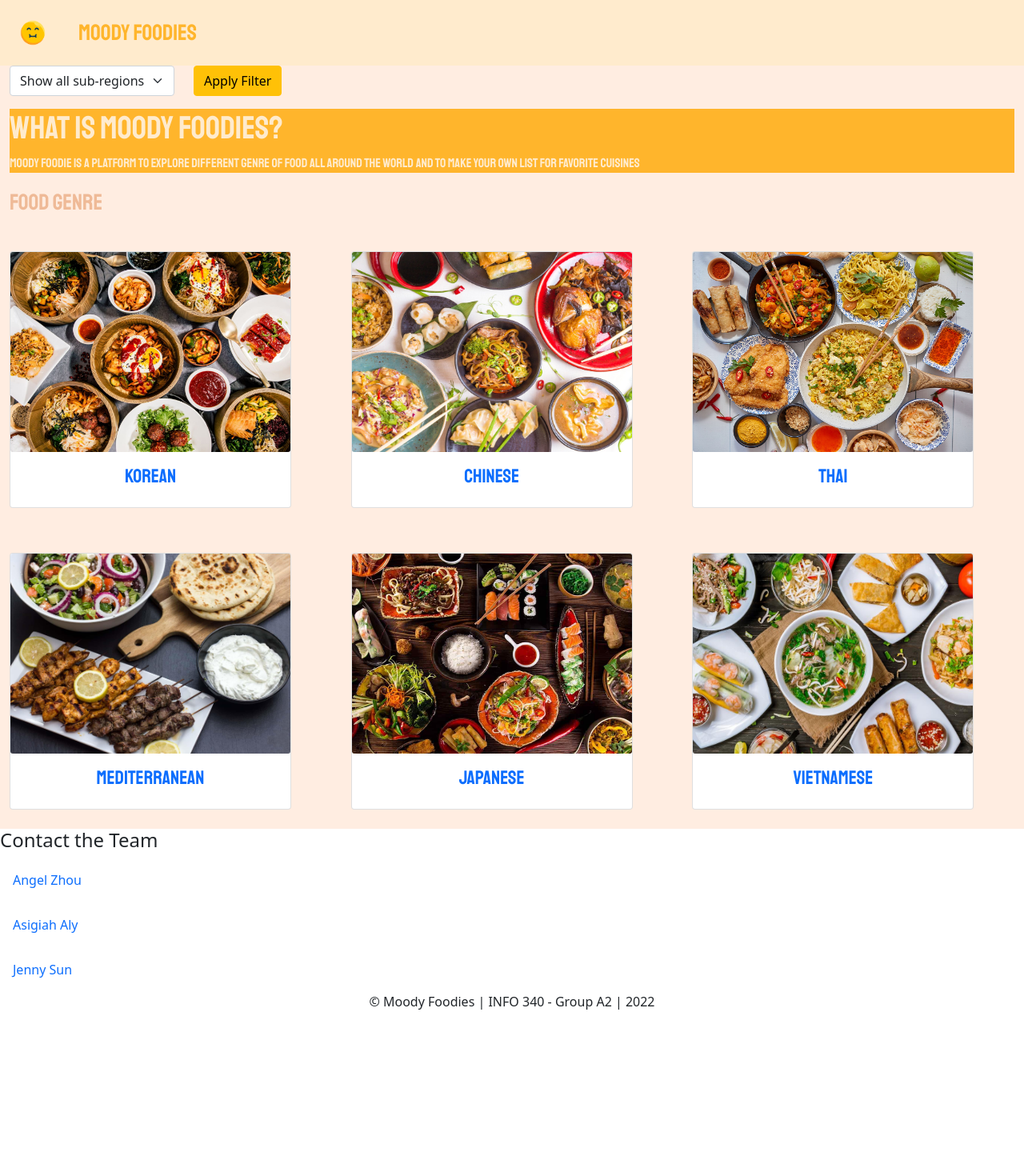
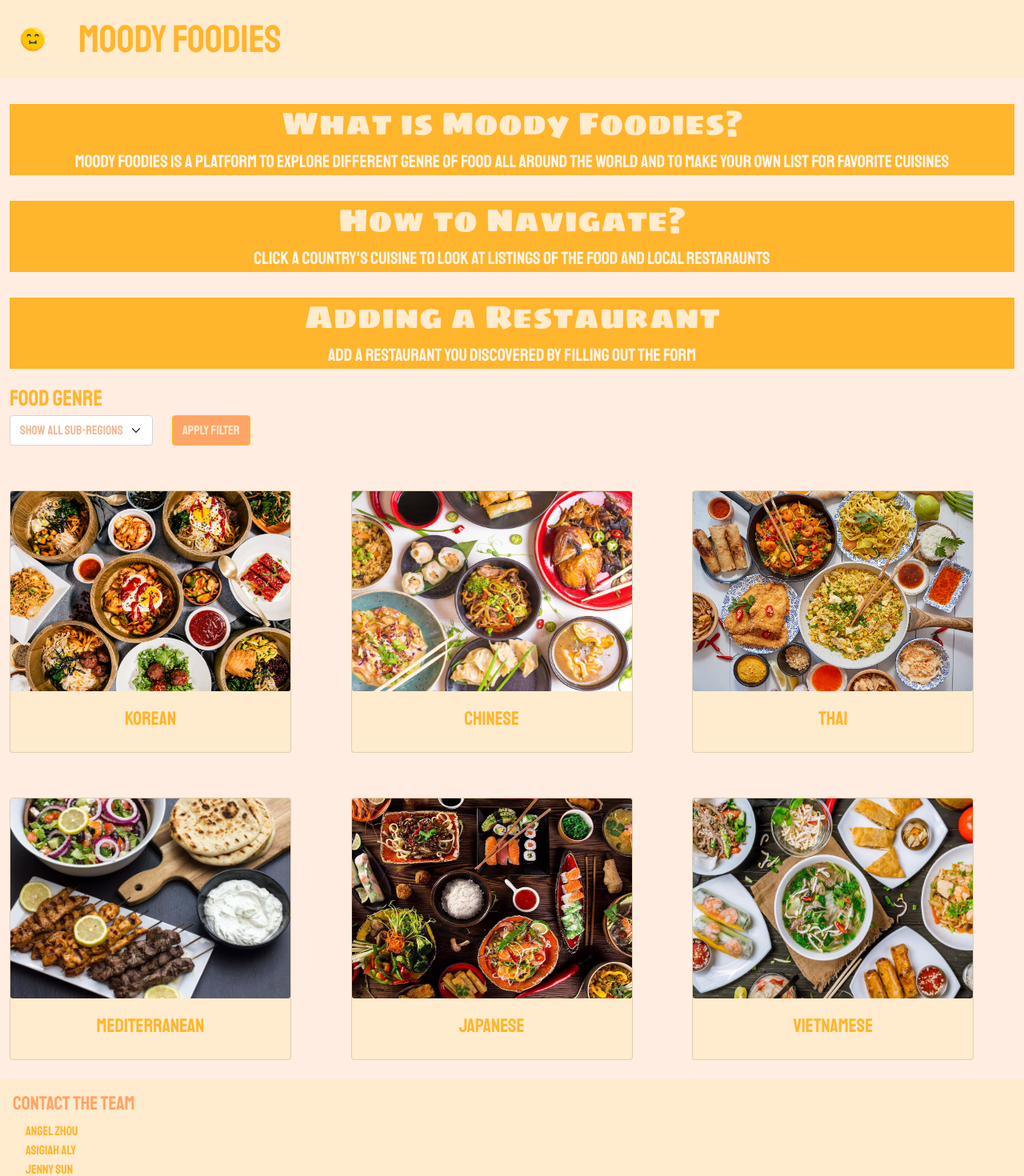
Before and after one commit to info340-wi22/project-lzhou4, a React (Create React App) app: page / in a window 1280 px wide. Shown: the top 1470 px of the page at 80% size. Before the commit the page ends 1280 px from the top, so only its background shows below. Built offline with nearby package versions, Linux system fonts and the light colour scheme.

Commit message:
css and edit draft

```diff
--- a/src/App.js
+++ b/src/App.js
@@ -14,12 +14,12 @@ function App(props) {
   // change to represent current rest
   const [currentRest, setCurrentRest] = useState(RESTAURANT_LISTINGS);
   console.log(currentRest);
-  const addRestaurant = (restaurantGenre, restraurantName, restraurantDescript) => {
-    console.log(restraurantName, restraurantDescript);
+  const addRestaurant = (restaurantGenre, restaurantName, restaurantDescript) => {
+    console.log(restaurantName, restaurantDescript);
     const newRestr = {
       restaurantGenre: restaurantGenre,
-      restaurantName: restraurantName,
-      restaurantText: restraurantDescript,
+      restaurantName: restaurantName,
+      restaurantText: restaurantDescript,
       restaurantImg: ""
     }
     const newRestArray = [...currentRest, newRestr];
@@ -38,6 +38,7 @@ function App(props) {
 
   return (
     <div className="App">
+      <link href="https://fonts.googleapis.com/css2?family=Nunito+Sans&family=Quicksand:wght@500&family=Raleway:wght@300&family=Sigmar+One&family=Staatliches&display=swap" rel="stylesheet"></link>
       <link href="https://fonts.googleapis.com/css2?family=Nunito+Sans&family=Quicksand:wght@500&family=Raleway:wght@300&family=Staatliches&display=swap" rel="stylesheet"></link>
       <AboutNav />
       <Routes>
--- a/src/Footer.js
+++ b/src/Footer.js
@@ -2,16 +2,16 @@ import React from "react";
 
 export function Footer() {
     return (
-        <div>
+        <div className='footer-page'>
             <h4>Contact the Team</h4>
             <ul className="nav justify-content-left d-block">
-                <li className="nav-item ">
+                <li className="name ">
                     <a href="mailto:zhou4@uw.edu">Angel Zhou</a>
                 </li>
-                <li className="nav-item">
+                <li className="name">
                     <a href="mailto:alya2@uw.edu">Asigiah Aly</a>
                 </li>
-                <li className="nav-item">
+                <li className="name">
                     <a href="mailto:jennysun@uw.edu">Jenny Sun</a>
                 </li>
             </ul>
--- a/src/HomePage.js
+++ b/src/HomePage.js
@@ -10,11 +10,11 @@ function FoodCard(props) {
             <div className="card mb-4">
                 <img src={props.origin.img} className="card-img" alt="{props.origin.country} Food" width="500px" height="300px" />
                 <div className="card-body mr-2">
-                    <h1 className="card-title">
+                    <p className="card-title">
                         <Link to={'/' + props.origin.country}>
                             {props.origin.country}
                         </Link>
-                    </h1>
+                    </p>
                 </div>
             </div>
         </div>
@@ -42,6 +42,30 @@ export function HomePage(props) {
     })
     return (
         <div className="container-fluid">
+            {/* <!-- Food Genre heading --> */}
+            <div className="row">
+                <div className="col">
+                    <section className='about'>
+                        <h1>What is Moody Foodies?</h1>
+                        <p>Moody Foodies is a platform to explore different Genre of Food all around the world and to make your own list for favorite cuisines</p>
+                        </section>
+                        <section className='about'>
+                        <h1>How to Navigate?</h1>
+                        <p>
+                            Click a country's cuisine to look at listings of the food and local restaraunts
+                        </p>
+                        </section>
+                        <section className='about'>
+                        <h1>
+                            Adding a Restaurant
+                        </h1>
+                        <p>
+                            Add a restaurant you discovered by filling out the form
+                        </p>
+                    </section>
+                    <span className="food-genre">Food Genre</span>
+                </div>
+            </div>
             {/* filter form */}
             <div className="row align-items-center mb-3">
                 <div className="col-auto">
@@ -54,16 +78,6 @@ export function HomePage(props) {
                     <button id="submitButton" type="submit" className="btn btn-warning" onClick={clickHandler}>Apply Filter</button>
                 </div>
             </div>
-            {/* <!-- Food Genre heading --> */}
-            <div className="row">
-                <div className="col">
-                    <section className='about'>
-                        <h1>What is Moody Foodies?</h1>
-                        <p>Moody Foodie is a platform to explore different Genre of Food all around the world and to make your own list for favorite cuisines</p>
-                    </section>
-                    <span className="food-genre">Food Genre</span>
-                </div>
-            </div>
 
             {/* <!-- row --> */}
             <div className="row card-row">
--- a/src/MyPage.js
+++ b/src/MyPage.js
@@ -9,7 +9,7 @@ function FoodCard(props) {
             <div className="card mb-4">
                 <img src={props.origin.img} className="card-img" alt="{props.origin.country} Food" width="500px" height="300px" />
                 <div className="card-body mr-2">
-                    <h1 className="card-title">{props.origin.country}</h1>
+                    <p className="card-title">{props.origin.country}</p>
 
                 </div>
             </div>
--- a/src/RestrList.js
+++ b/src/RestrList.js
@@ -4,20 +4,20 @@ import _ from 'lodash';
 
 
 // 1 props
-// restraurant: the restraurant object
+// restaurant: the restaurant object
 function Restr(props) {
     return (
-        <div className="row restaurant-rank my-5">
-            <div className="col-sm-7">
-                <img className="food-pic img-fluid"
-                    src={props.restraurant.restaurantImg}
-                    alt={props.restraurant.restaurantName} aria-label={props.restraurant.restaurantName} />
+        <div className="row restaurant-rank">
+            <div className="col-sm-5">
+                <img className="food-pic img-fluid my-3"
+                    src={props.restaurant.restaurantImg}
+                    alt={props.restaurant.restaurantName} aria-label={props.restaurant.restaurantName} />
             </div>
             <div className="col-sm-5">
-                <div className="restaurant-summary pt-3 pt-sm-0">
-                    <h1 className="d-inline d-sm-block">{props.restraurant.restaurantRank}</h1>
-                    <h2 className="d-inline d-sm-block">{props.restraurant.restaurantName}</h2>
-                    <p>{props.restraurant.restaurantText}</p>
+                <div className="restaurant-summary pt-3 pt-sm-0 my-3">
+                    <h1 className="d-inline d-sm-block">{props.restaurant.restaurantRank}</h1>
+                    <h2 className="d-inline d-sm-block">{props.restaurant.restaurantName}</h2>
+                    <p>{props.restaurant.restaurantText}</p>
                 </div>
             </div>
         </div>
@@ -25,21 +25,31 @@ function Restr(props) {
 }
 
 // 1 props
-// restraurant: array of restraurant objects
+// restaurant: array of restaurant objects
 export function RestraurantList(props) {
     console.log(props.restaurantArray);
     const selectedRestGenre = useParams();
-    let restaurants =  props.restaurantArray.filter((elem)=>{
+    let restaurants = props.restaurantArray.filter((elem) => {
         return elem.restaurantGenre == selectedRestGenre.restGenre;
     }); //find selected rest genre in data
-    if(!restaurants) return <h2>No Food Genre specified</h2> //if unspecified
+    if (!restaurants) return <h2>No Food Genre specified</h2> //if unspecified
     let restrListArray = restaurants.map((elem) => {
-        return <Restr key={elem.restrName} restraurant={elem} />
+        return <Restr key={elem.restrName} restaurant={elem} />
     })
 
     return (
         <div className="container-fluid">
             {restrListArray}
+            <div>
+                    <section className='about'>
+                        <h1>
+                            Adding a Restaurant
+                        </h1>
+                        <p>
+                            Add a restaurant you discovered by filling out the form
+                        </p>
+                    </section>
+                </div>
         </div>
     )
 }
--- a/src/index.css
+++ b/src/index.css
@@ -4,25 +4,29 @@
 
 /* Second HTML page */
 .restaurant-summary h1 {
-    font-family: "proxima-nova","Helvetica Neue",Helvetica,Arial,sans-serif;
+    font-family: 'Staatliches', cursive;
+    color: rgb(255, 181, 44);
     font-weight: 500;
-    font-size: 1.25rem;
+    font-size: 1.5rem;
 }
 
 .restaurant-summary h2 {
-    font-family: "proxima-nova","Helvetica Neue",Helvetica,Arial,sans-serif;
+    font-family: 'Staatliches', cursive;
+    color: rgb(255, 181, 44);
     font-weight: 500;
-    font-size: 1.25rem;
+    font-size: 1.5rem;
 }
 
 .restaurant-summary p {
-    font-family: "proxima-nova","Helvetica Neue",Helvetica,Arial,sans-serif;
+    font-family: 'Staatliches', cursive;
+    color: #EFBA97;
     font-weight: 300;
     font-size: 1rem;
 }
 
 .restaurant-summary a {
-    font-family: "proxima-nova","Helvetica Neue",Helvetica,Arial,sans-serif;
+    font-family: 'Staatliches', cursive;
+    color: #EFBA97;
     font-weight: 300;
     font-size: 1rem;
     color: #a8a6a1;
@@ -33,6 +37,23 @@
     width: 500px;
     height: auto;
 }
+
+/*form*/
+
+.form-function {
+    color: #ffa467;
+    font-family: 'Staatliches', cursive;
+    text-align: center;
+}
+
+.nav-item {
+    padding: 8px;
+}
+
+.btn {
+    background-color: #ffa467;
+}
+
 
 /*Nav bar*/
 .navbar {
@@ -48,7 +69,7 @@
     color: rgb(255, 181, 44);
     font-family: 'Staatliches', cursive;
     padding-left: 1rem;
-    font-size: 7rem;
+    font-size: 3rem;
     text-decoration: none;
 }
 
@@ -87,6 +108,7 @@
 /*HTML Home Page*/
 main {
     padding: 2.5rem;
+    background-color: #ffede1;
 }
 
 .container-fluid {
@@ -94,27 +116,39 @@ main {
 }
 
 .about {
+    margin-top: 2rem;
+    text-align: center;
+    background-color: rgb(255, 181, 44);
+}
+
+.about h1 {
+    font-size: 40px;
+    color: blanchedalmond;
+    font-family: 'Sigmar One', cursive;
+}
+
+.about p {
+    font-size: 22px;
     font-family: 'Staatliches', cursive;
-    color: blanchedalmond;
-    background-color: rgb(255, 181, 44);
+    color: #fff5ef;
 }
 
 .food-genre {
     font-size: 1.75rem;
     font-weight: 300;
     font-family: 'Staatliches', cursive;
-    color: #EFBA97;
+    color: rgb(255, 181, 44);
 }
 
 .card-row {
     padding-top: .5rem;
 }
 
-
 .card {
     display: flex;
     margin-top: 2rem;
     margin-bottom: 2rem;
+    background-color: blanchedalmond;
 }
 
 .card-title {
@@ -136,6 +170,17 @@ main {
     opacity: 50%;
 }
 
+/*form selector*/
+.form-select {
+    color: #EFBA97;
+    font-family: 'Staatliches', cursive;
+}
+
+.btn {
+    color: blanchedalmond;
+    font-family: 'Staatliches', cursive;
+}
+
 .py-3 {
     padding-top: 1rem!important;
     padding-bottom: 1rem!important;
@@ -150,21 +195,44 @@ main {
     font-size: 1.25rem;
     font-weight: 400;
     text-align: center;
+    margin-top: 1rem;
     padding-bottom: 0%;
-    font-family: 'Courier New', monospace;
-    color: black;
+    font-family: 'Staatliches', cursive;
+    color: #EFBA97;
 }
 
 a {
     text-decoration: none;
+    color: rgb(255, 181, 44);
 }
+
+a:hover {
+    color: #EFBA97;
+}
+
+/*footer*/
+.footer-page {
+    background-color: blanchedalmond;
+    color: #ffa467;
+    font-family: 'Staatliches', cursive;
+}
+
+.name {
+    margin-left: 2rem;
+}
+
+h4 {
+    margin-left: 1rem;
+    padding-top: 1rem;
+}
+
 
 /*media query for main page and javascrpt/link to the next page*/
 @media (min-width: 576px) {
     .navbar-brand {
         padding-left: 2rem;
         color: rgb(255, 181, 44);
-        font-size: 1.75rem;
+        font-size: 5 rem;
     }
 
     .nav-icon {
```
Also changed, not shown: src/form.js (+3 -4 lines).
